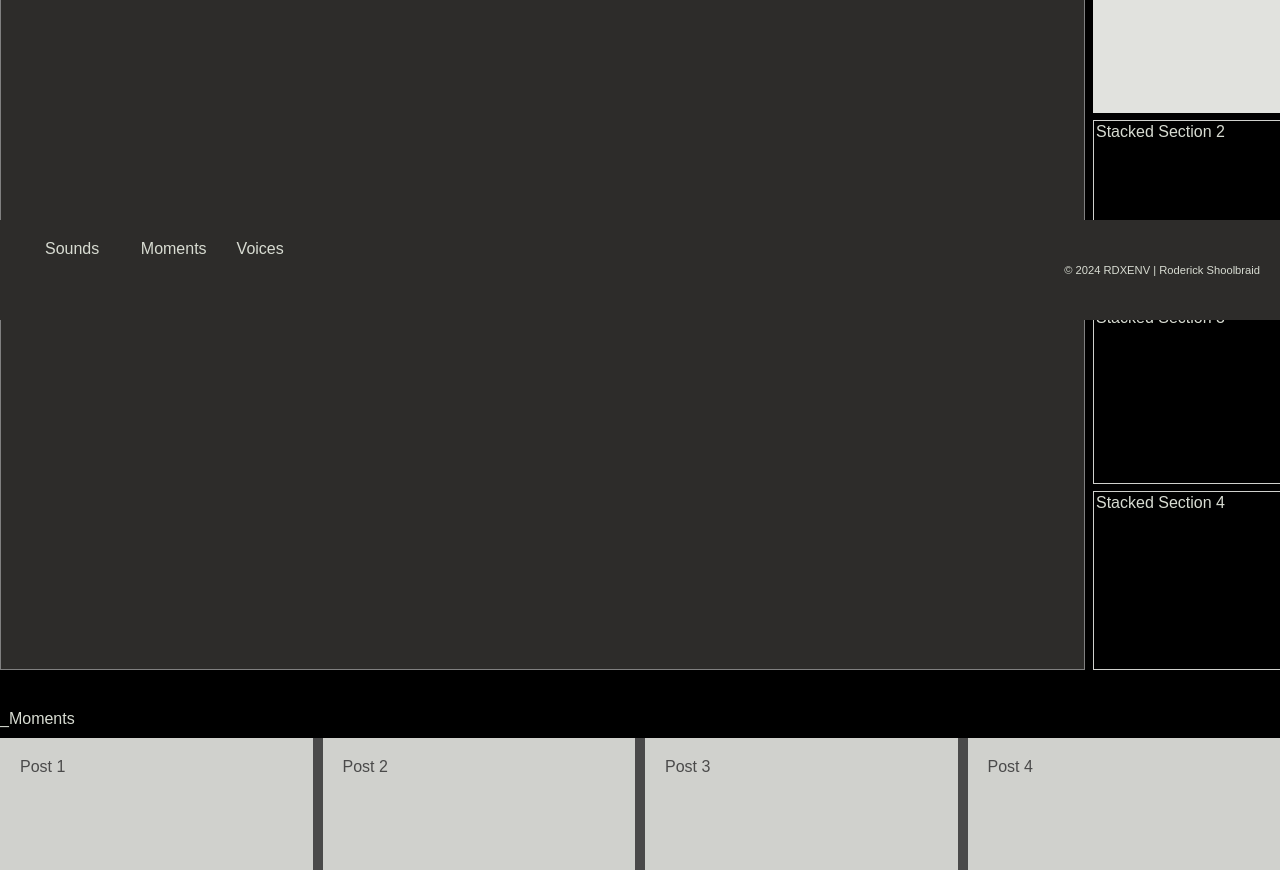
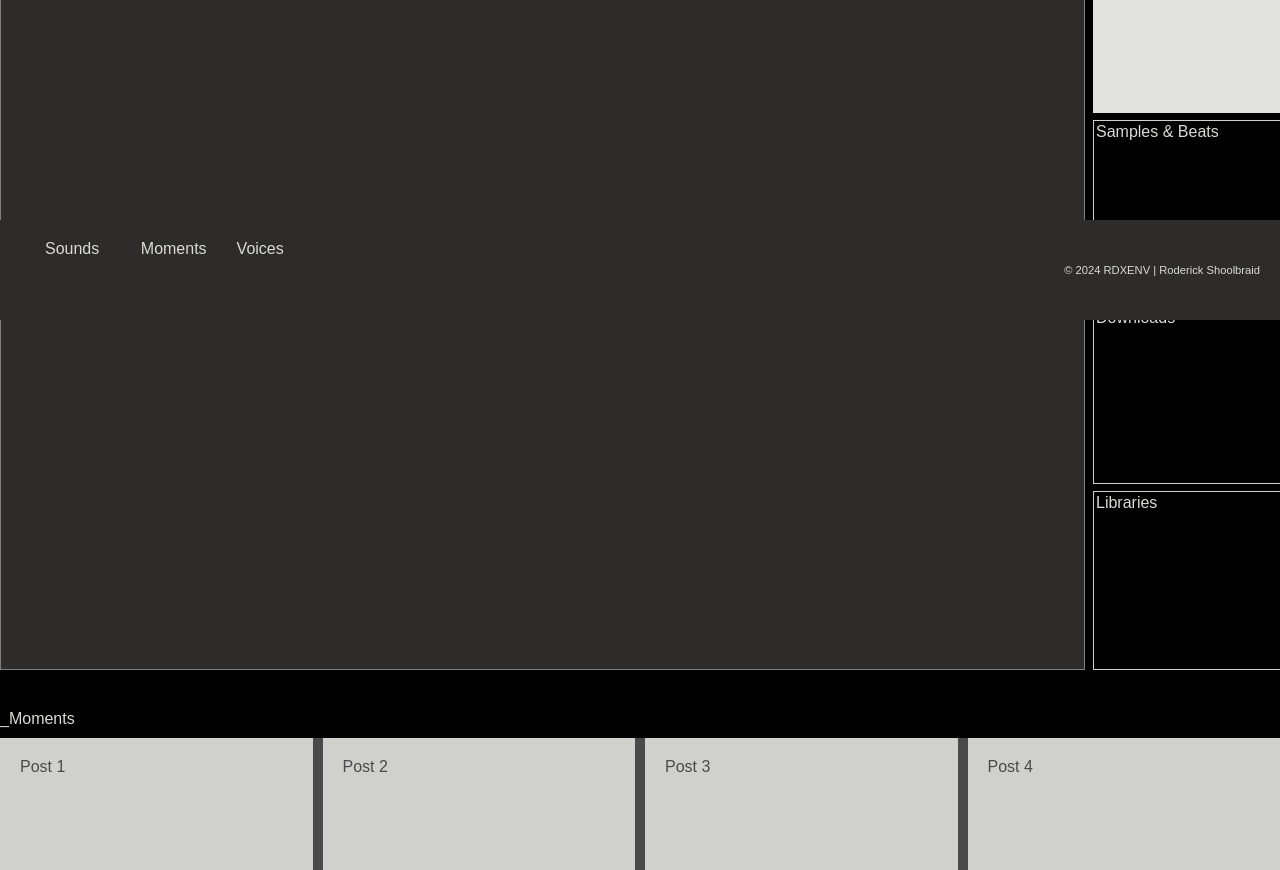
Before and after one commit to XUDOR/_Newmuzak, a plain HTML site: page index.html in a window 1280 px wide. Shown: the part 480-1350 px from the top of the page. Drawn offline with Linux system fonts and the light colour scheme.

Commit message:
chanhes to stacks

```diff
--- a/index.html
+++ b/index.html
@@ -37,9 +37,9 @@
             <div class="stacked">Player:
               <div class="transport">transport grid</div>
             </div>
-            <div class="stacked2">Stacked Section 2</div>
-            <div class="stacked3">Stacked Section 3</div>
-            <div class="stacked4">Stacked Section 4</div>
+            <div class="stacked2">Samples & Beats</div>
+            <div class="stacked3">Downloads</div>
+            <div class="stacked4">Libraries</div>
           </div>
         </div>
       </div>
```
